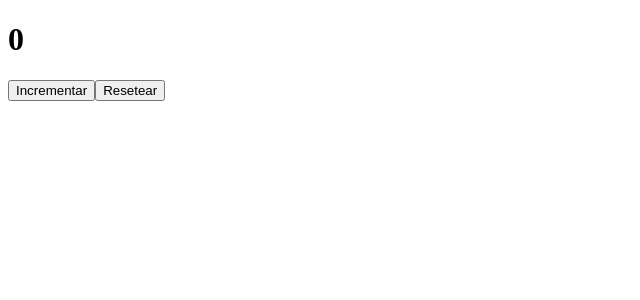
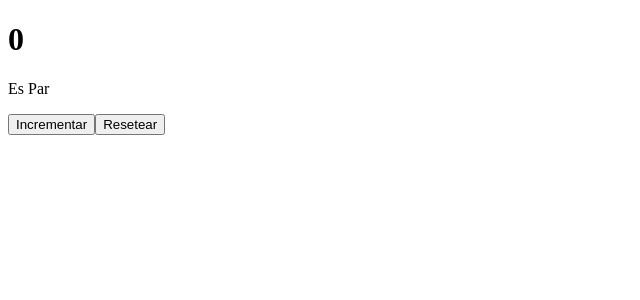
Before and after one commit to nahiaraadrover/Bootcamp-FS, a React (Create React App) app: page / in a window 1280 px wide. Shown: the top 300 px of the page, without its empty margins (0-640 px from the left). Built offline with nearby package versions, Linux system fonts and the light colour scheme.

Commit message:
Renderizxado condicional

```diff
--- a/src/Clase3.js
+++ b/src/Clase3.js
@@ -12,9 +12,13 @@ const App = () => {
   const ResetearClick=()=>{
     setContador(0)
   }
+
+
+  const esPar = contador % 2 === 0
   return (
     <div>
       <h1>{contador}</h1>
+      <p>{esPar? 'Es Par':'Es Impar'}</p>
       <button onClick={HandleClick}>Incrementar</button>
       <button onClick={ResetearClick}>Resetear</button>
     </div>
```
